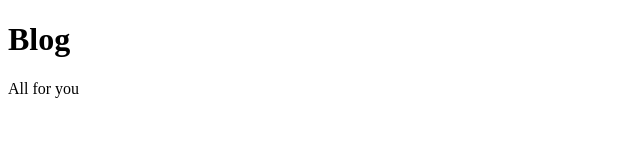
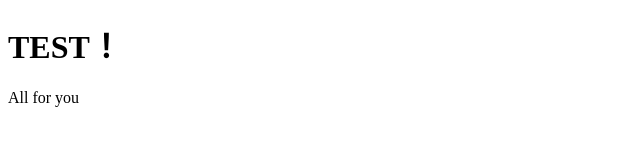
Before and after one commit to moxiaohong/blog, a plain HTML site: page index.html in a window 1280 px wide. Shown: the whole page, without its empty margins (0-640 px from the left). Drawn offline with Linux system fonts and the light colour scheme.

Commit message:
Update index.html

```diff
--- a/index.html
+++ b/index.html
@@ -3,14 +3,14 @@
   <head>
     <meta charset="utf-8">
     <meta http-equiv="X-UA-Compatible" content="chrome=1">
-    <title>Blog by elkily</title>
+    <title>有人问我为什么没有空间名？！</title>
 
 
   </head>
   <body>
     <div class="wrapper">
       <header>
-        <h1>Blog</h1>
+        <h1>TEST！</h1>
         <p>All for you</p>
 
   </body>
```
